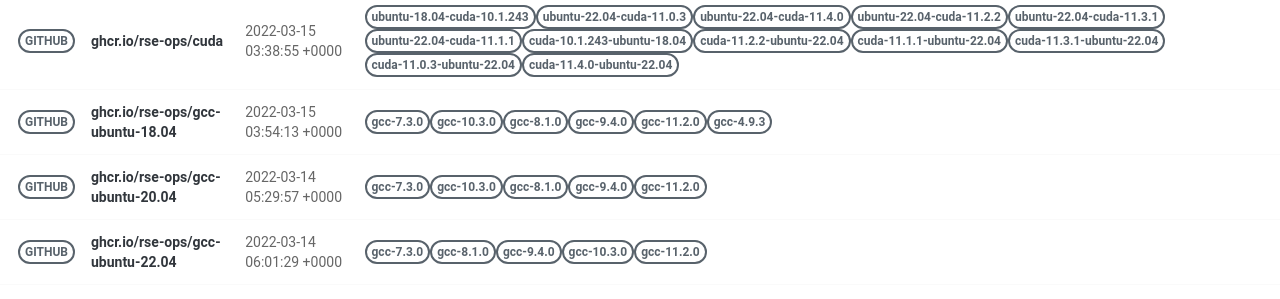
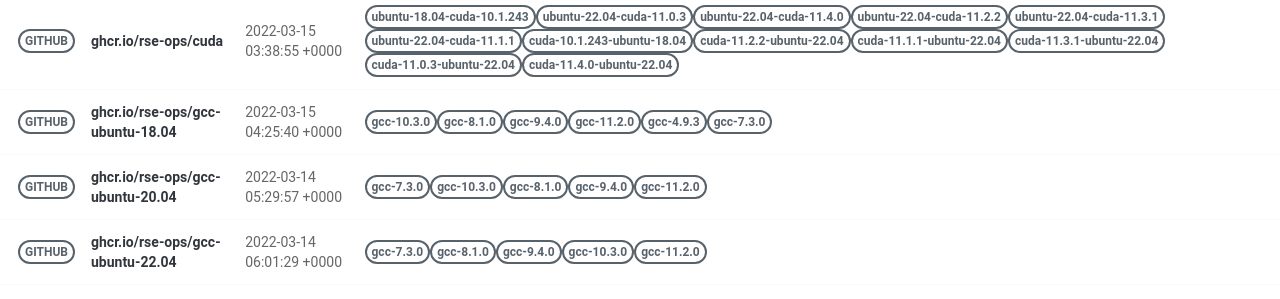
Before and after one commit to rse-ops/docker-images, a Jekyll site: the page built from pages/index.md, in a window 1280 px wide. Shown: the part 502-801 px from the top of the page. Built offline with Jekyll 4.4.1, drawn with Linux system fonts in a browser that asks for light colours; nearby versions of some CDN libraries.

Commit message:
Automated push to update library 2022-03-15

```diff
--- a/_library/ghcr.io-rse-ops-gcc-ubuntu-18.04.md
+++ b/_library/ghcr.io-rse-ops-gcc-ubuntu-18.04.md
@@ -1,14 +1,11 @@
 ---
 layout: container
 name: ghcr.io/rse-ops/gcc-ubuntu-18.04
-updated_at: 2022-03-15 03:54:13.754263
+updated_at: 2022-03-15 04:25:40.452371
 
 
 container_url: https://github.com/orgs/rse-ops/packages/container/package/gcc-ubuntu-18.04
 versions:
- - tag: gcc-7.3.0
-   dockerfile: https://github.com/rse-ops/docker-images/blob/main/ubuntu/gcc/Dockerfile
-   manifest: https://crane.ggcr.dev/manifest/ghcr.io/rse-ops/gcc-ubuntu-18.04:gcc-7.3.0
  - tag: gcc-10.3.0
    dockerfile: https://github.com/rse-ops/docker-images/blob/main/ubuntu/gcc/Dockerfile
    manifest: https://crane.ggcr.dev/manifest/ghcr.io/rse-ops/gcc-ubuntu-18.04:gcc-10.3.0
```
Also changed, not shown: other parts of _library/ghcr.io-rse-ops-gcc-ubuntu-18.04.md (+3 -0 lines).
